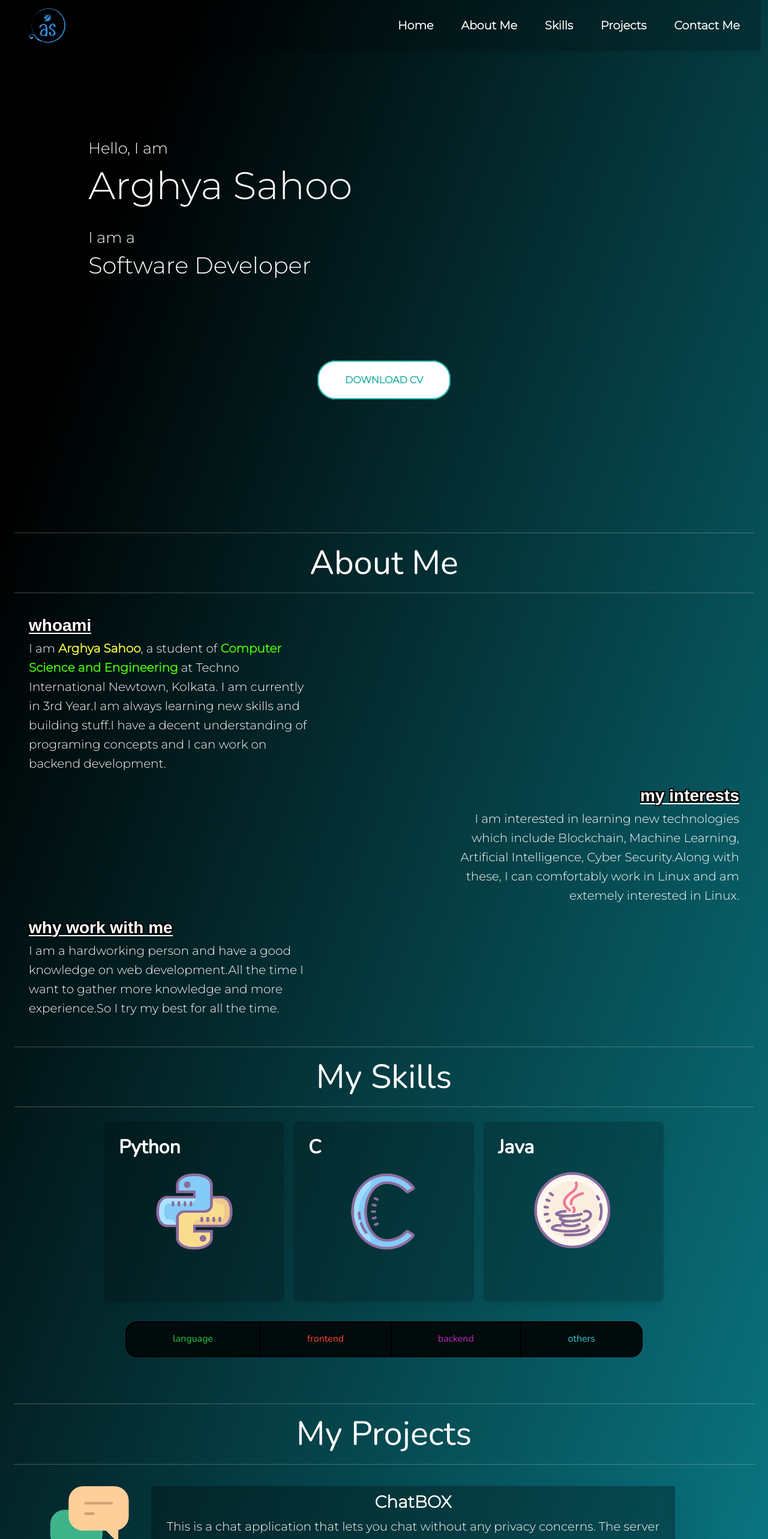
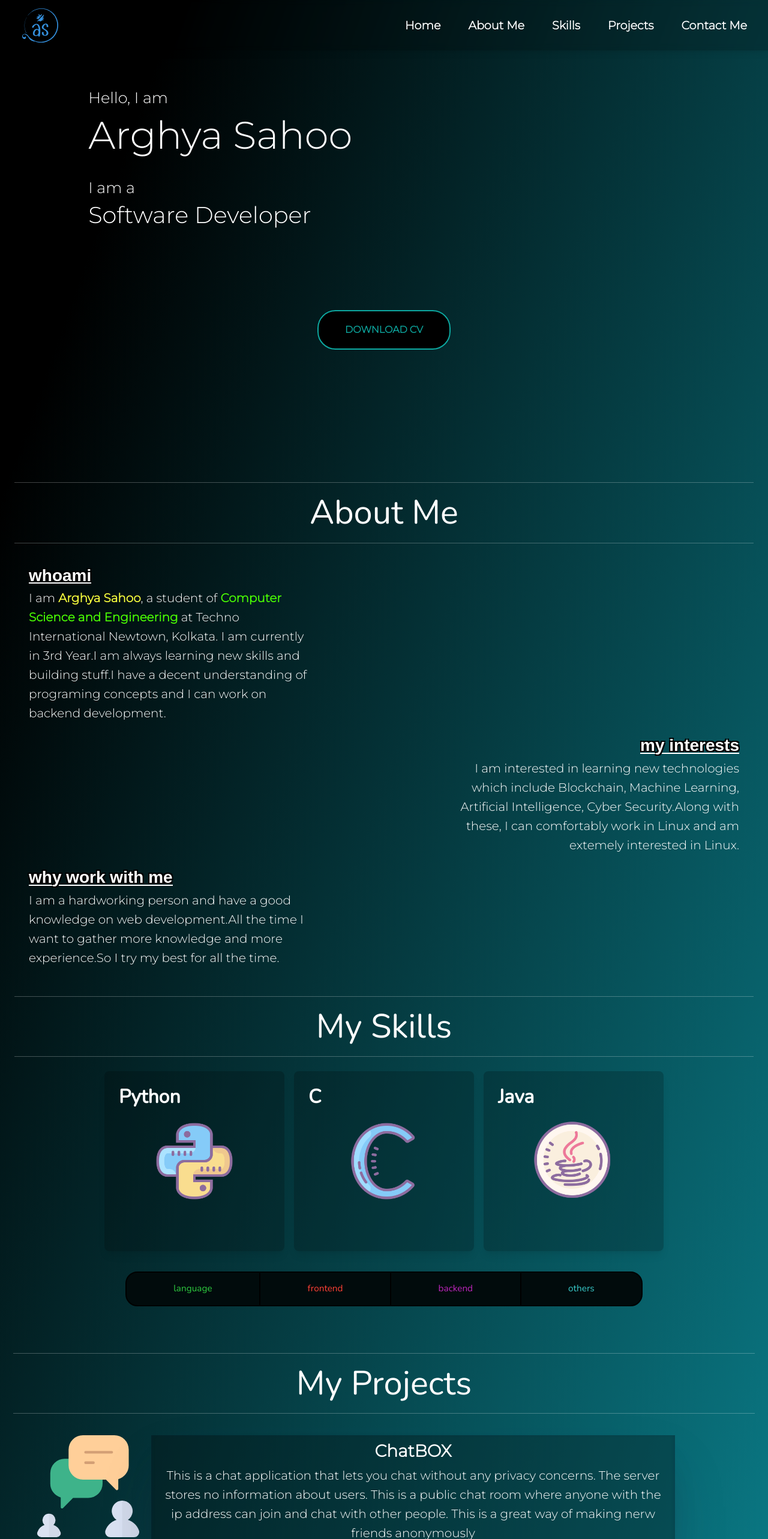
Before and after one commit to arghyasahoo/Portfolio, a React (Create React App) app: page / in a window 1280 px wide. Shown: the top 2566 px of the page at 60% size. Built offline with nearby package versions, Linux system fonts and the light colour scheme; a web font is replaced by a local one.

Commit message:
Made some changes and changes tic-tac-toe svg

```diff
--- a/src/App.css
+++ b/src/App.css
@@ -178,8 +178,7 @@ p {
 .footer {
   font-family: "Poppins", sans-serif;
   place-items: center;
-  background-color: #21D4FD;
-  background-image: linear-gradient(19deg, #21D4FD 0%, #B721FF 100%);
+  background-color: #020c1b;
 }
 
 .fab {
@@ -242,7 +241,7 @@ p {
   border: var(--border-size) solid black;
   color: var(--color-secondary);
   background-color: var(--color-primary);
-  font-size: 1rem;
+  font-size: 1.2vw;
   font-family: var(--font-family);
   text-transform: lowercase;
   text-shadow: var(--shadow) 2px 2px;
--- a/src/CVButton.scss
+++ b/src/CVButton.scss
@@ -75,7 +75,7 @@
       width: 100%;
       height: 100%;
       border-radius:30px;
-      background:#ffffff;
+      background:#000000;
     }
 
     // additional container created, because in FF blobs are breaking overflow:hidden of element with svg gooey filter
--- a/src/components/header.jsx
+++ b/src/components/header.jsx
@@ -12,7 +12,7 @@ class NavBar extends Component {
     render() {
         return (
             <React.Fragment>
-                <nav class="navbar navbar-expand-lg navbar-light">
+                <nav class="navbar navbar-expand-lg fixed-top navbar-light">
                     <div class="container-fluid">
                         <button
                             class="navbar-toggler"
```
Also changed, not shown: src/components/tic tac toe.svg.
